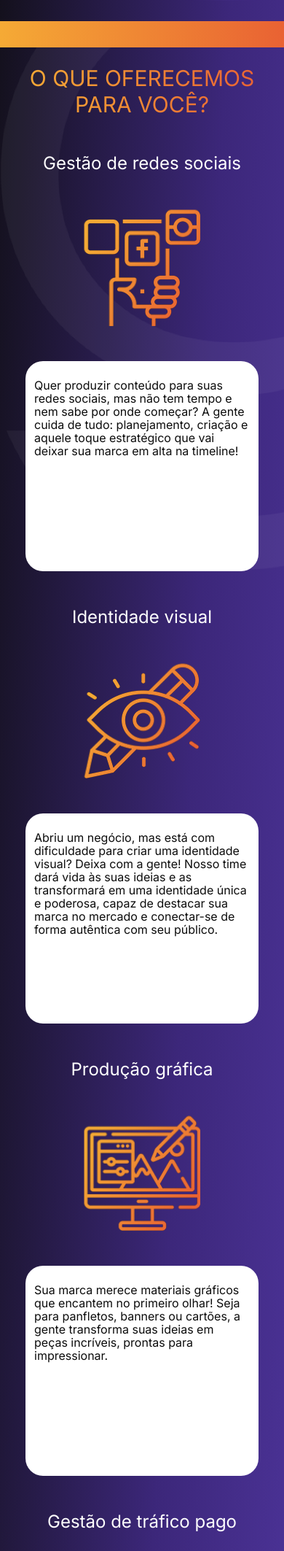
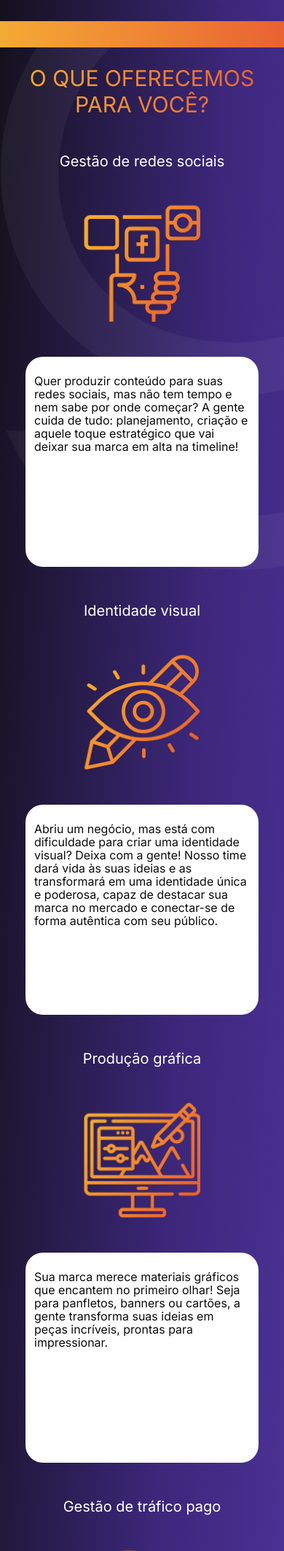
Before and after one commit to pedroeuzebiodev/agenciamagnix.com, a PHP site: page / in a window 390 px wide. Shown: the part 1082-3208 px from the top of the page at 73% size. Run offline with PHP 8.4, Linux system fonts and the light colour scheme.

Commit message:
Ajusta tamanho do título das subseções da seção de ofertas

```diff
--- a/assets/css/pages/index/partials/offers-section.css
+++ b/assets/css/pages/index/partials/offers-section.css
@@ -94,4 +94,10 @@
 
     line-height: 3.6rem;
   }
+
+  #offers-section #offers .offer h3 {
+    font-size: 2rem;
+
+    line-height: 2.4rem;
+  }
 }
```
